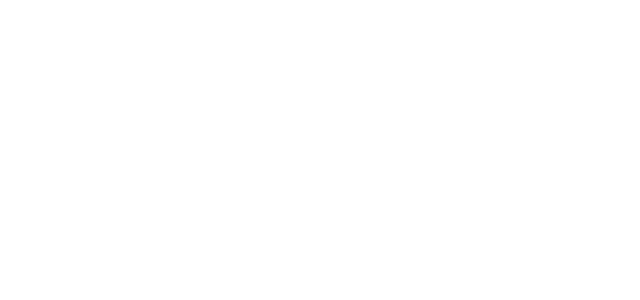
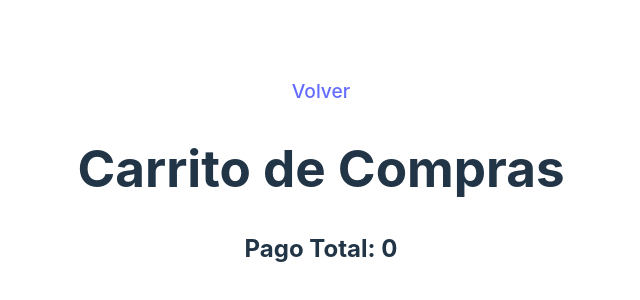
Before and after one commit to DrowAnn/React-Js, a React (Vite) app: page /carritocompras in a window 1280 px wide. Before the commit this address had no page. Shown: the part 218-518 px from the top of the page, without its empty margins (319-959 px from the left). Built offline with nearby package versions, Linux system fonts and the light colour scheme.

Commit message:
Clase 12. Terminación del Curso React I

```diff
--- a/src/App.jsx
+++ b/src/App.jsx
@@ -1,10 +1,14 @@
+import { Provider } from "react-redux";
 import "./App.css";
 import AppRouting from "./components/Routing/Routing";
+import Store from "./components/Store";
 
 function App() {
   return (
     <>
-      <AppRouting />
+      <Provider store={Store}>
+        <AppRouting />
+      </Provider>
     </>
   );
 }
--- /dev/null
+++ b/src/Slicers/CarritoSlicer.js
@@ -0,0 +1,25 @@
+import { createSlice } from "@reduxjs/toolkit";
+
+const initialState = {
+  products: [],
+};
+
+const carritoSlice = createSlice({
+  initialState,
+  name: "Carrito",
+  reducers: {
+    agregarAlCarrito: (state, action) => {
+      const producto = action.payload;
+      state.products.push(producto);
+    },
+    borrarProducto: (state, action) => {
+      const arreglo = [...state.products];
+      arreglo.splice(action.payload, 1);
+      state.products = arreglo;
+    },
+  },
+});
+
+export const carritoReducer = carritoSlice.reducer;
+
+export default carritoSlice.actions;
--- a/src/components/Routing/Routing.jsx
+++ b/src/components/Routing/Routing.jsx
@@ -2,6 +2,7 @@
 import Home from "/src/components/Views/Home/Home ";
 import Products from "/src/components/Views/Products/Products";
 import Product from "../Views/Product/Product";
+import Carrito from "../Views/Carrito/Carrito";
 
 const AppRouting = () => {
   return (
@@ -10,6 +11,7 @@
         <Route path="/" element={<Home />} />
         <Route path="products" element={<Products />} />
         <Route path="product/:id" element={<Product />} />
+        <Route path="carritocompras" element={<Carrito />} />
       </Routes>
     </BrowserRouter>
   );
--- a/src/components/Store/index.js
+++ b/src/components/Store/index.js
@@ -1,9 +1,9 @@
 import { configureStore } from "@reduxjs/toolkit";
-import { toDosReducer } from "/src/Slicers/ToDosSlicer.jsx";
+import { carritoReducer } from "../../Slicers/CarritoSlicer";
 
 const Store = configureStore({
   reducer: {
-    ToDos: toDosReducer,
+    Carrito: carritoReducer,
   },
 });
 
--- /dev/null
+++ b/src/components/Views/Carrito/Carrito.jsx
@@ -0,0 +1,75 @@
+import { useDispatch, useSelector } from "react-redux";
+import { Link } from "react-router-dom";
+import accionesCarrito from "/src/Slicers/CarritoSlicer.js";
+
+const Carrito = () => {
+  const dispatch = useDispatch();
+  let acumulado = 0;
+
+  const productosAgregados = useSelector((state) => {
+    console.log(state);
+    return state.Carrito.products;
+  });
+
+  const precioTotal = (productos) => {
+    productos.map((product) => {
+      acumulado += product.price;
+    });
+
+    return acumulado;
+  };
+
+  const handlerBorrar = (id) => {
+    dispatch(accionesCarrito.borrarProducto(id));
+  };
+
+  const renderizarProductos = (productos) => {
+    return productos.map((product, index) => {
+      return (
+        <li key={index.toString()}>
+          <h2>Producto: {product.title}</h2>
+          <img style={{ width: "120px" }} src={product.image} />
+          <p>Price: {product.price}</p>
+          <button
+            onClick={() => {
+              handlerBorrar(index);
+            }}
+          >
+            Eliminar este producto
+          </button>
+        </li>
+      );
+    });
+  };
+
+  return (
+    <div>
+      <Link style={{ margin: "15px", fontSize: "larger" }} to="/products">
+        Volver
+      </Link>
+      <h1>Carrito de Compras</h1>
+      {/* <ol>
+        {productosAgregados.map((product, index) => {
+          return (
+            <li key={index.toString()}>
+              <h2>Producto: {product.title}</h2>
+              <img style={{ width: "120px" }} src={product.image} />
+              <p>Price: {product.price}</p>
+              <button
+                onClick={() => {
+                  handlerBorrar(index);
+                }}
+              >
+                Eliminar este producto
+              </button>
+            </li>
+          );
+        })}
+      </ol> */}
+      <ol>{renderizarProductos(productosAgregados)}</ol>
+      <h2>Pago Total: {precioTotal(productosAgregados)}</h2>
+    </div>
+  );
+};
+
+export default Carrito;
--- a/src/components/Views/Home/Home .jsx
+++ b/src/components/Views/Home/Home .jsx
@@ -4,7 +4,9 @@
   return (
     <div>
       <h1>Bienvenido al Home</h1>
-      <Link to="products">Ver lista de Productos</Link>
+      <Link style={{ fontSize: "larger" }} to="products">
+        Ver lista de Productos
+      </Link>
     </div>
   );
 };
--- a/src/components/Views/Product/Product.jsx
+++ b/src/components/Views/Product/Product.jsx
@@ -1,7 +1,10 @@
 import { useEffect, useState } from "react";
+import { useDispatch } from "react-redux";
 import { Link, useParams } from "react-router-dom";
+import accionesCarrito from "/src/Slicers/CarritoSlicer.js";
 
 const Product = () => {
+  const dispatch = useDispatch();
   const [detalles, setDetalles] = useState("");
   const [Loading, setLoading] = useState(true);
   const { id } = useParams();
@@ -15,13 +18,27 @@
       });
   }, [id]);
 
-  if (Loading) {
-    return <h1>Is Loading...</h1>;
-  }
+  // if (Loading) {
+  //   return <h1>Is Loading...</h1>;
+  // }
+
+  const handleAgregarCarrito = () => {
+    alert(`${detalles.title} fue agragado con exito al carrito`);
+    dispatch(accionesCarrito.agregarAlCarrito(detalles));
+  };
 
   return (
     <div>
-      <Link to="/products">Volver</Link>
+      <Link style={{ margin: "15px", fontSize: "larger" }} to="/products">
+        Volver
+      </Link>
+      <Link style={{ fontSize: "larger" }} to={"/carritocompras"}>
+        Ver Carrito
+      </Link>
+      {Loading ? (
+        <h1>Loading...</h1>
+      ) : (
+        <>
           <h1>
             {id}. {detalles.title}
           </h1>
@@ -31,6 +48,15 @@
           <p>Categotia: {detalles.category}</p>
           <h3>Calificacion: {detalles.rating.rate}</h3>
           <p>Cantidad de Votos: {detalles.rating.count}</p>
+          <button
+            onClick={() => {
+              handleAgregarCarrito();
+            }}
+          >
+            Agregar al Carrito
+          </button>
+        </>
+      )}
       {/* <h3>Calificacion: {((detalles || {}).rating || {}).rate}</h3>
       <p>Cantidad de Votos: {((detalles || {}).rating || {}).count}</p> */}
     </div>
--- a/src/components/Views/Products/Products.jsx
+++ b/src/components/Views/Products/Products.jsx
@@ -17,8 +17,11 @@
 
   return (
     <div>
-      <Link style={{ fontSize: "larger" }} to="/">
+      <Link style={{ fontSize: "larger", margin: "15px" }} to="/">
         Home
+      </Link>
+      <Link style={{ fontSize: "larger" }} to={"/carritocompras"}>
+        Ver Carrito
       </Link>
       <h1>Lista de Productos</h1>
       <ol className="Lista">
```
Lines whose indentation alone changed are shown as unchanged.
